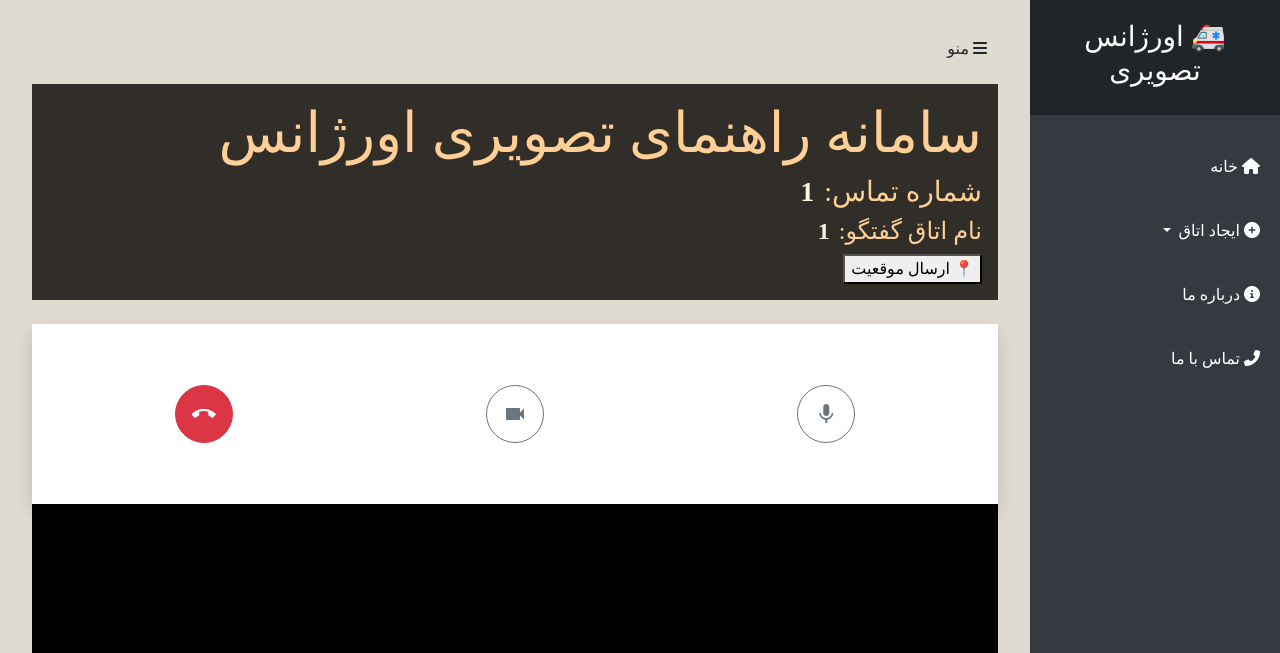
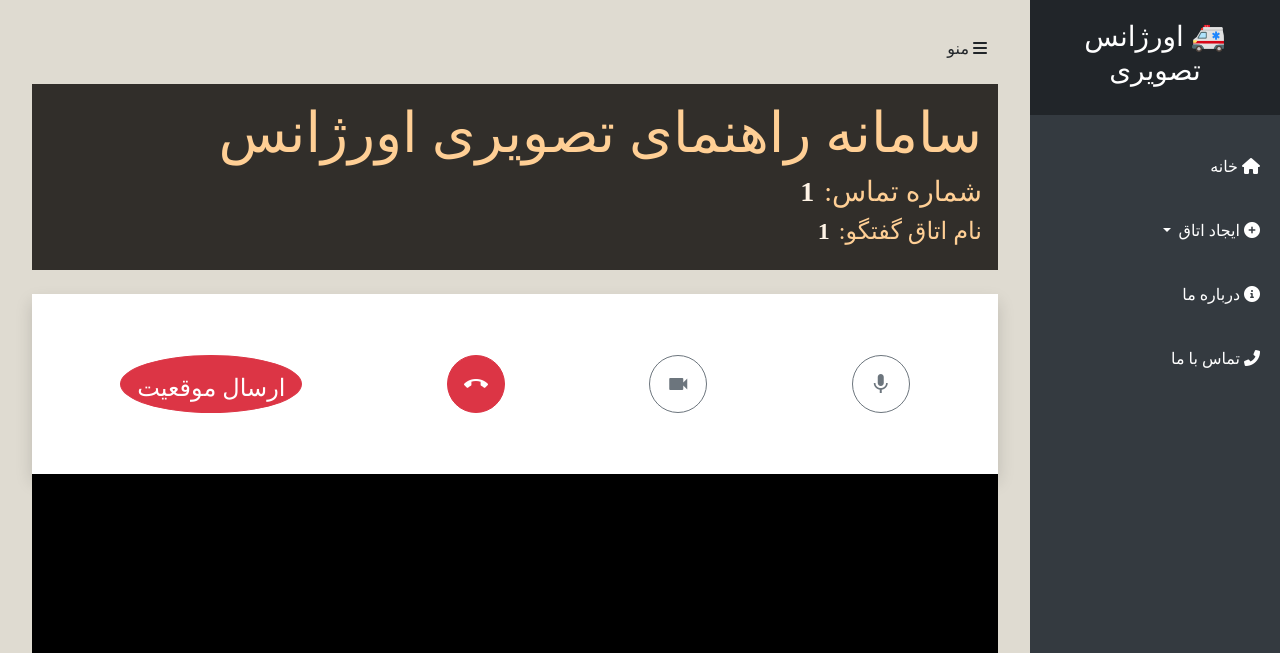
Before and after one commit to pourhossinm/Emergency, a Flask app: page /room/1/1/ in a window 1280 px wide. Shown: the top 653 px of the page. Run offline with Flask 3, Linux system fonts and the light colour scheme; data comes from the database, SQL or seed files in the repository; some libraries are stand-ins or nearby versions.

Commit message:
update video - 04-05-14--11-55

```diff
--- a/templates/chatroom.html
+++ b/templates/chatroom.html
@@ -12,7 +12,6 @@
     <div class="room-info">
         <h3>شماره تماس: <span class="heading-mark">{{room_id}}</span></h3>
         <h4>نام اتاق گفتگو: <span class="heading-mark">{{user_id}}</span></h4>
-        <button id="send_location_btn">📍 ارسال موقعیت</button>
 
     </div>
 </div>
@@ -29,6 +28,10 @@
             <button id="call_end" class="btn btn-lg btn-danger rounded-circle">
                 <span class="material-icons pt-2">call_end</span>
             </button>
+            <button id="send_location_btn" class="btn btn-lg btn-danger rounded-circle">
+                <span class="material-icons pt-2">ارسال موقعیت </span>
+            </button>
+
         </div>
     </div>
 
```
